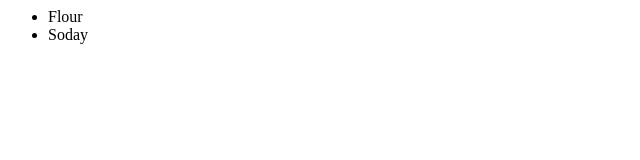
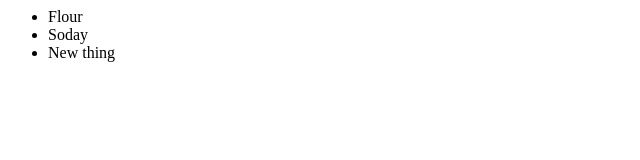
Before and after one commit to colindarretta/Testing, a plain HTML site: page index.html in a window 1280 px wide. Shown: the full height of the page, 0-640 px from the left. Drawn offline with Linux system fonts and the light colour scheme.

Commit message:
Added a new item to list

```diff
--- a/index.html
+++ b/index.html
@@ -3,6 +3,7 @@
 		<ul>
 			<li>Flour</li>
 			<li>Soday</li>
+			<li>New thing</li>
 		</ul>
 	</body>
 </html>
```
